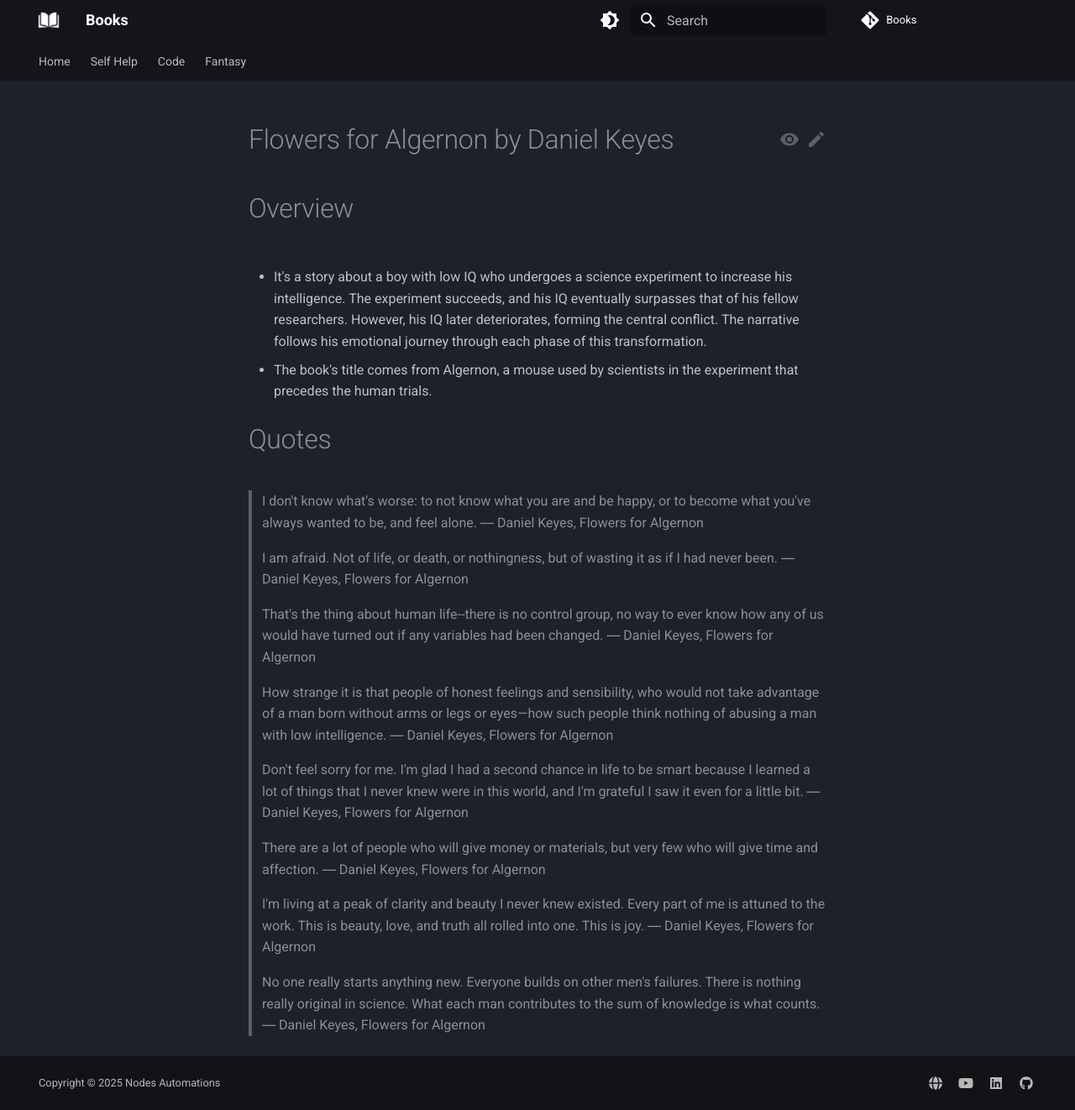
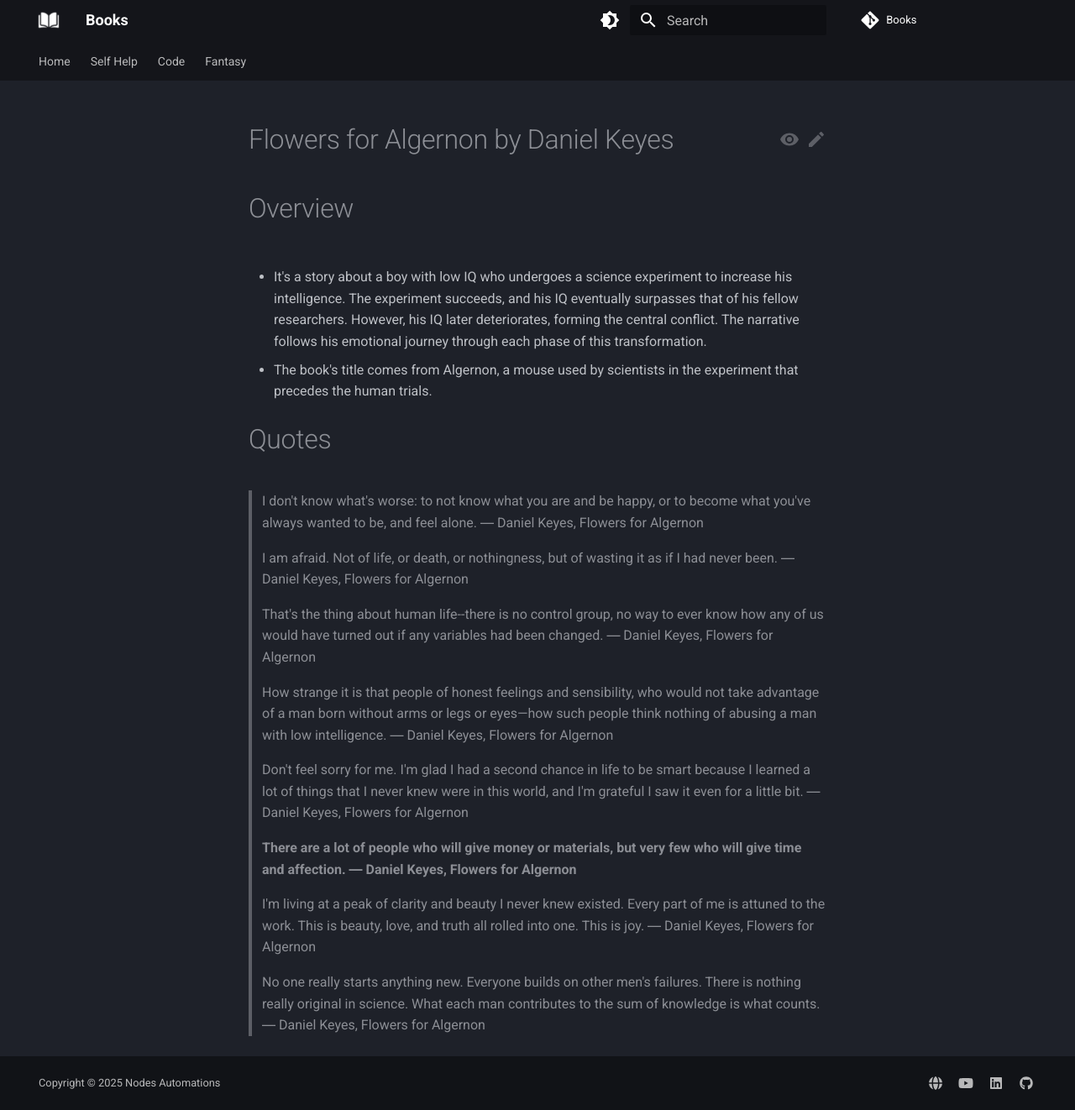
Before and after one commit to vivekkpatel/Books, an MkDocs documentation site: the page built from docs/Science Fiction/Flowers for Algernon.md, in a window 1280 px wide and 1322 px high. Shown: the whole window at 84% size. Built offline with MkDocs 1.6.1 and Material for MkDocs 9.7.7, drawn with Linux system fonts in a browser that asks for light colours; comment, search, counter and statistics services are not loaded.

```diff
--- a/docs/Science Fiction/Flowers for Algernon.md
+++ b/docs/Science Fiction/Flowers for Algernon.md
@@ -18,7 +18,7 @@
 
 > Don't feel sorry for me. I'm glad I had a second chance in life to be smart because I learned a lot of things that I never knew were in this world, and I'm grateful I saw it even for a little bit. ― Daniel Keyes, Flowers for Algernon
 
-> There are a lot of people who will give money or materials, but very few who will give time and affection. ― Daniel Keyes, Flowers for Algernon
+> **There are a lot of people who will give money or materials, but very few who will give time and affection. ― Daniel Keyes, Flowers for Algernon**
 
 > I'm living at a peak of clarity and beauty I never knew existed. Every part of me is attuned to the work. This is beauty, love, and truth all rolled into one. This is joy. ― Daniel Keyes, Flowers for Algernon
 
```
